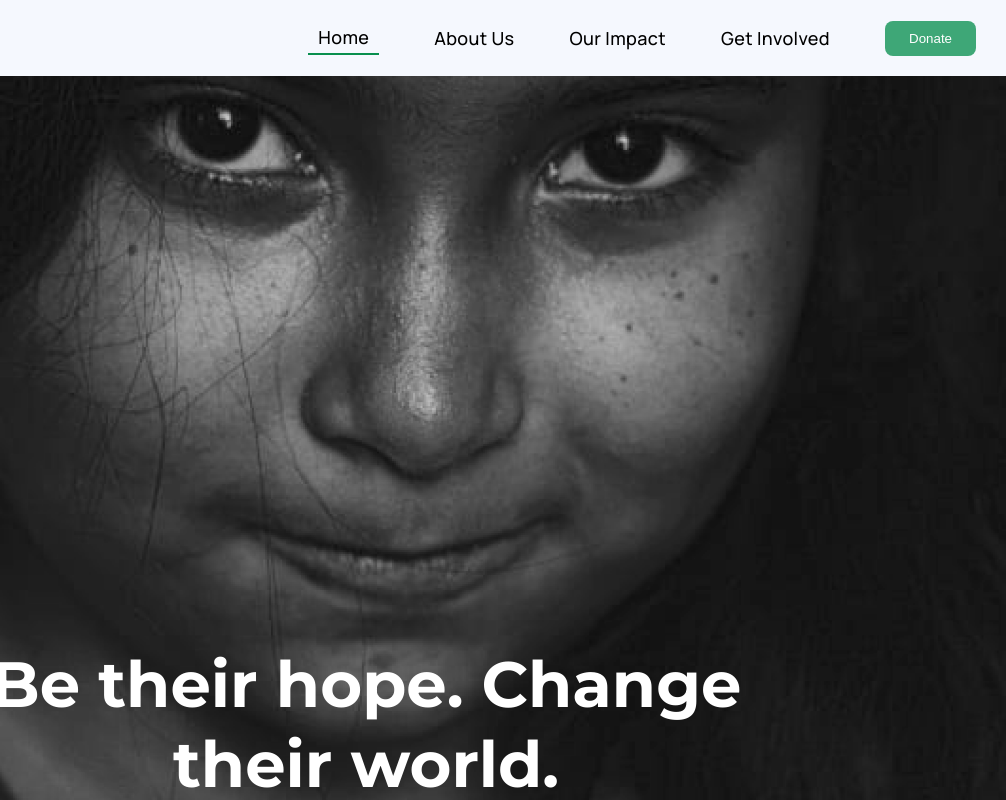
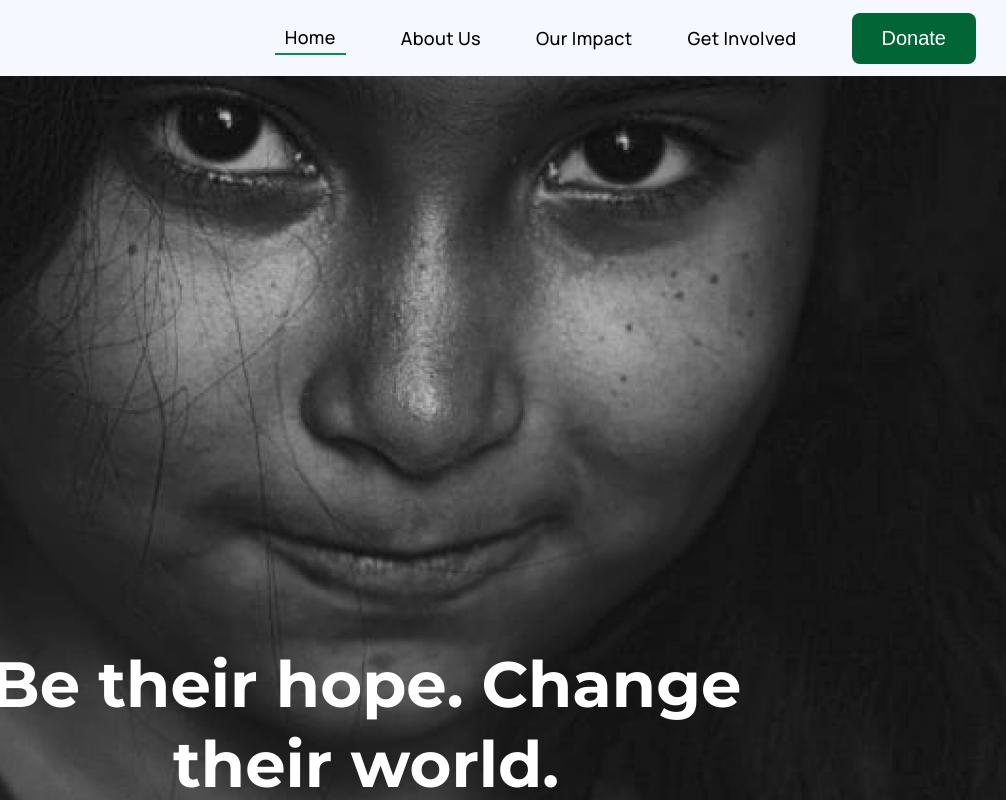
Before and after one commit to Children-s-Freedom-Fund/CFF-Collab, a plain HTML site: page Index.html in a window 1280 px wide. In both pictures the pointer is over the button "Donate". Shown: the top 800 px of the page, 274-1280 px from the left. Drawn offline with Linux system fonts and the light colour scheme.

Commit message:
home lastest

```diff
--- a/home.css
+++ b/home.css
@@ -82,21 +82,25 @@ h2 {
   letter-spacing: 0.02em;
 }
 
+
 .donate-btn1 {
   background-color: #088f4e;
   color: white;
   border-radius: 8px;
-  padding: 10px 18px;
+  padding: 14px 24px;
+  font-size: 20px;
   border: none;
   cursor: pointer;
   transition: padding 1s, transform 2s;
 }
 
 .navi-link button:hover {
-  background-color: #088f4ec4;
+  background-color: #026536;
   color: white;
-  padding: 10px 24px;
+  padding: 14px 30px;
 }
+
+
 
 /* HEADER SECTION */
 #home header {
```
